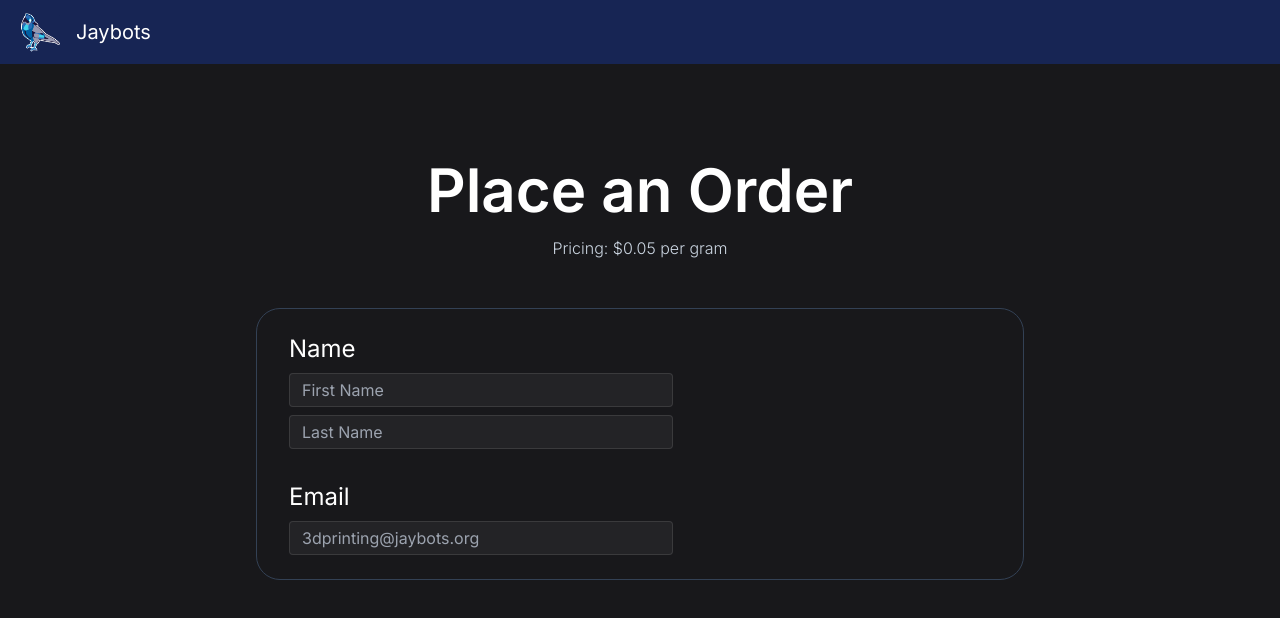
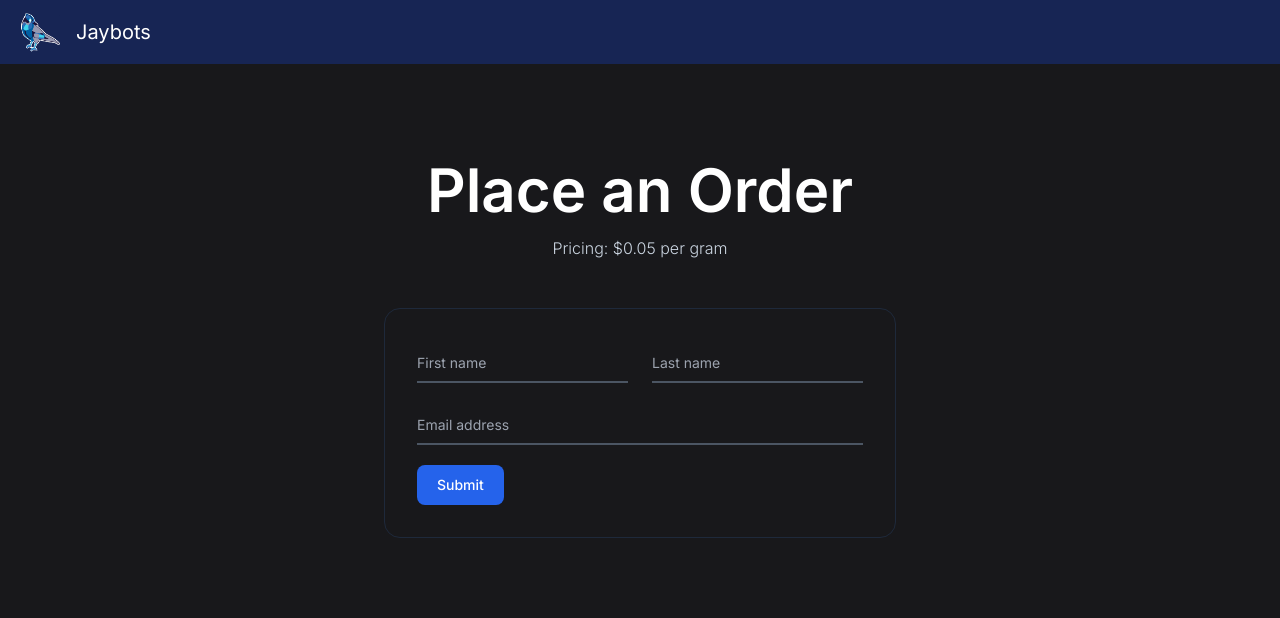
Before and after one commit to Jaybots16700/3dprinting, a Next.js app: page /order in a window 1280 px wide. Shown: the top 618 px of the page. Built offline with nearby package versions, Linux system fonts and the light colour scheme.

Commit message:
new order form

```diff
--- a/app/order/page.tsx
+++ b/app/order/page.tsx
@@ -8,31 +8,60 @@ export default function Order() {
 			<h1 className="text-6xl font-semibold">Place an Order</h1>
 			<span className="mt-4 font-light text-slate-300">Pricing: ${pricePerGram} per gram</span>
 
-			<form className="mt-12 w-full max-w-3xl space-y-8 rounded-3xl border border-slate-700 px-8 py-6">
-				<div className="space-y-2">
-					<span className="text-2xl">Name</span>
+			<form className="mx-auto mt-12 w-full max-w-lg rounded-2xl border border-slate-800 p-8">
+				<div className="grid md:grid-cols-2 md:gap-6">
+					<div className="group relative z-0 mb-5 w-full">
 						<input
 							type="text"
-						className="block w-96 rounded border border-white/10 bg-white/5 px-3 py-1 outline-none"
-						placeholder="First Name"
+							name="floating_first_name"
+							id="floating_first_name"
+							className="peer block w-full appearance-none border-0 border-b-2 border-gray-600 bg-transparent px-0 py-2.5 text-sm text-white focus:border-blue-500 focus:outline-none focus:ring-0"
+							placeholder=" "
 							required
 						/>
+						<label
+							htmlFor="floating_first_name"
+							className="absolute top-3 -z-10 origin-[0] -translate-y-6 scale-75 transform text-sm text-gray-400 duration-300 peer-placeholder-shown:translate-y-0 peer-placeholder-shown:scale-100 peer-focus:start-0 peer-focus:-translate-y-6 peer-focus:scale-75 peer-focus:font-medium peer-focus:text-blue-500 rtl:peer-focus:translate-x-1/4">
+							First name
+						</label>
+					</div>
+					<div className="group relative z-0 mb-5 w-full">
 						<input
 							type="text"
-						className="block w-96 rounded border border-white/10 bg-white/5 px-3 py-1 outline-none"
-						placeholder="Last Name"
+							name="floating_last_name"
+							id="floating_last_name"
+							className="peer block w-full appearance-none border-0 border-b-2 border-gray-600 bg-transparent px-0 py-2.5 text-sm text-white focus:border-blue-500 focus:outline-none focus:ring-0"
+							placeholder=" "
 							required
 						/>
+						<label
+							htmlFor="floating_last_name"
+							className="absolute top-3 -z-10 origin-[0] -translate-y-6 scale-75 transform text-sm text-gray-400 duration-300 peer-placeholder-shown:translate-y-0 peer-placeholder-shown:scale-100 peer-focus:start-0 peer-focus:-translate-y-6 peer-focus:scale-75 peer-focus:font-medium peer-focus:text-blue-500 rtl:peer-focus:translate-x-1/4">
+							Last name
+						</label>
 					</div>
-				<div className="space-y-2">
-					<span className="text-2xl">Email</span>
+				</div>
+				<div className="group relative z-0 mb-5 w-full">
 					<input
 						type="email"
-						className="block w-96 rounded border border-white/10 bg-white/5 px-3 py-1 outline-none"
-						placeholder="3dprinting@jaybots.org"
+						name="floating_email"
+						id="floating_email"
+						className="peer block w-full appearance-none border-0 border-b-2 border-gray-600 bg-transparent px-0 py-2.5 text-sm text-white focus:border-blue-500 focus:outline-none focus:ring-0"
+						placeholder=" "
 						required
 					/>
+					<label
+						htmlFor="floating_email"
+						className="absolute top-3 -z-10 origin-[0] -translate-y-6 scale-75 transform text-sm text-gray-400 duration-300 peer-placeholder-shown:translate-y-0 peer-placeholder-shown:scale-100 peer-focus:start-0 peer-focus:-translate-y-6 peer-focus:scale-75 peer-focus:font-medium peer-focus:text-blue-500 rtl:peer-focus:left-auto rtl:peer-focus:translate-x-1/4">
+						Email address
+					</label>
 				</div>
+
+				<button
+					type="submit"
+					className="w-full rounded-lg bg-blue-600 px-5 py-2.5 text-center text-sm font-medium text-white hover:bg-blue-700 focus:outline-none focus:ring-4 focus:ring-blue-800 sm:w-auto">
+					Submit
+				</button>
 			</form>
 		</div>
 	);
```
Lines whose indentation alone changed are shown as unchanged.
